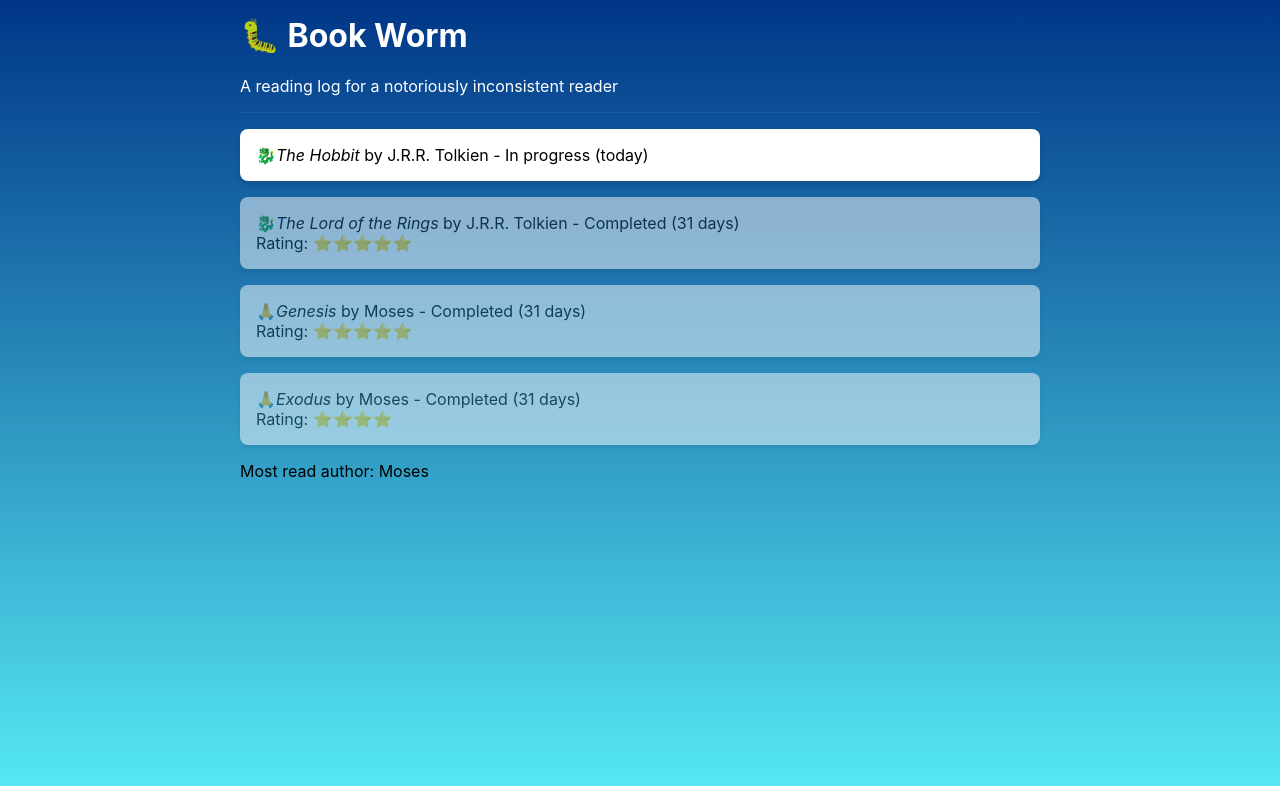
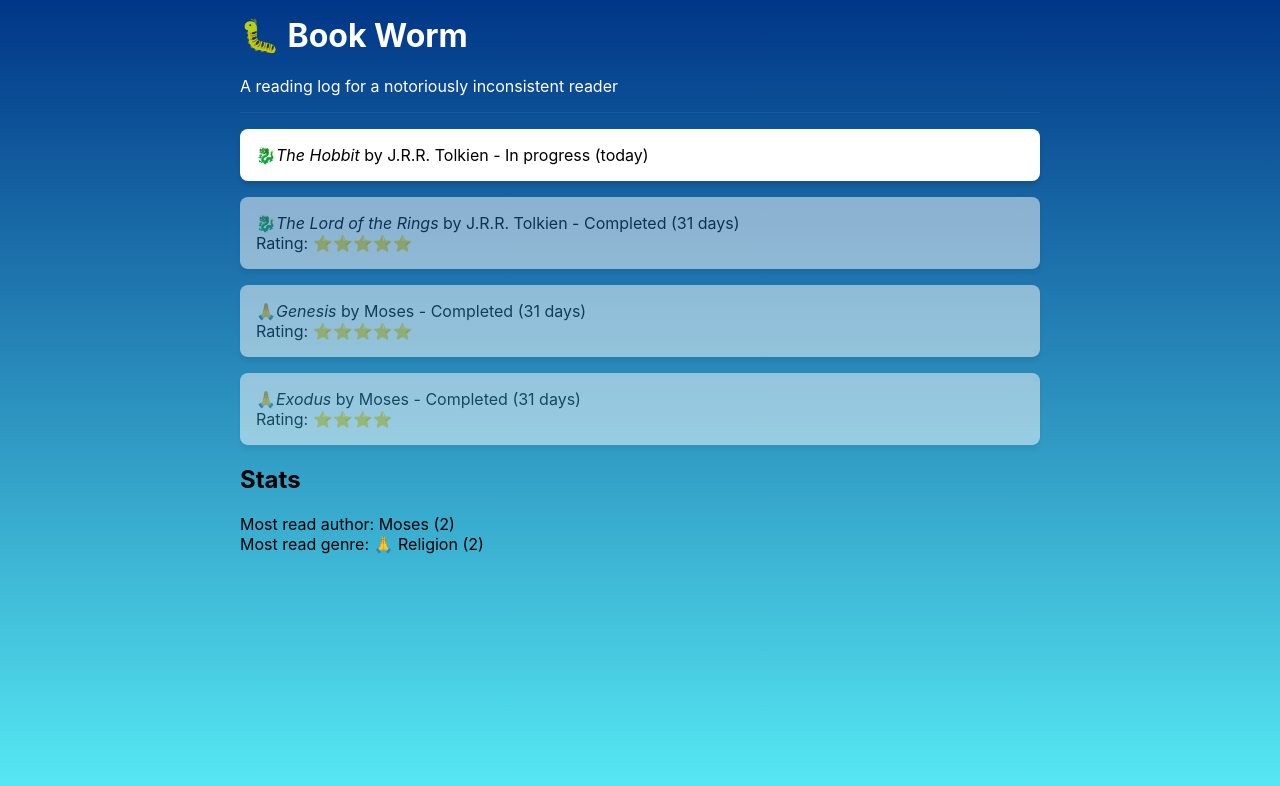
Before and after one commit to SeanMcP/book-worm, a React (Create React App) app: page / in a window 1280 px wide. Shown: the top 786 px of the page. Built offline with nearby package versions, Linux system fonts and the light colour scheme.

Commit message:
Convert Most > Stats

```diff
--- a/package.json
+++ b/package.json
@@ -6,10 +6,12 @@
     "@emotion/core": "^10.0.1",
     "@emotion/styled": "^10.0.1",
     "@types/jest": "^23.3.10",
+    "@types/lodash": "^4.14.118",
     "@types/node": "^10.12.11",
     "@types/react": "^16.7.11",
     "@types/react-dom": "^16.0.11",
     "dayjs": "^1.7.7",
+    "lodash": "^4.17.11",
     "react": "^16.6.3",
     "react-dom": "^16.6.3",
     "react-scripts": "2.1.1",
--- a/src/components/App.tsx
+++ b/src/components/App.tsx
@@ -3,7 +3,7 @@ import styled from "@emotion/styled";
 
 import BookList from "./BookList";
 import Header from "./Header";
-import Most from "./Most";
+import Stats from "./Stats";
 
 import { BookInt } from './Book';
 
@@ -41,7 +41,7 @@ class App extends Component {
                 <StyledDiv>
                     <Header />
                     <BookList books={this.state.books} />
-                    <Most completed={this.state.completed} />
+                    <Stats completed={this.state.completed} />
                 </StyledDiv>
             </StyledBody>
         );
--- a/src/components/Book.tsx
+++ b/src/components/Book.tsx
@@ -13,8 +13,6 @@ export interface BookInt {
     genre: string;
     comments: string;
     rating: number;
-    wouldRecommend: boolean;
-    haveReadBefore: boolean;
 }
 
 interface StyledLiInt {
--- a/src/components/Most.tsx
+++ /dev/null
@@ -1,43 +0,0 @@
-import React from "react";
-
-import { BookInt } from './Book';
-
-function findMostPopular(authors: authorsInt) {
-    let mostPopular = '';
-    let highestCount = 0;
-    for (const author in authors) {
-        const count = authors[author];
-        if (count > highestCount) {
-            highestCount = count;
-            mostPopular = author;
-        }
-    }
-    return mostPopular;
-}
-
-interface MostInt {
-    completed: Array<BookInt>
-}
-
-interface authorsInt {
-    [key: string]: number
-}
-
-const Most = (props: MostInt) => {
-    const authors: authorsInt = {};
-    props.completed.forEach((book: BookInt) => {
-        if (authors.hasOwnProperty(book.author)) {
-            authors[book.author]++;
-        } else {
-            authors[book.author] = 1;
-        }
-    });
-
-    return (
-        <div>
-            Most read author: {findMostPopular(authors)}
-        </div>
-    );
-};
-
-export default Most;
--- /dev/null
+++ b/src/components/Stats.tsx
@@ -0,0 +1,63 @@
+import React from "react";
+import { capitalize } from "lodash";
+
+import GenreIcon from "./GenreIcon";
+import { BookInt } from "./Book";
+
+interface mostPopularInt {
+    [key: string]: number;
+}
+
+export function findMostPopular(sortedObject: mostPopularInt) {
+    let mostPopular = "";
+    let highestCount = 0;
+    for (const key in sortedObject) {
+        const count = sortedObject[key];
+        if (count > highestCount) {
+            highestCount = count;
+            mostPopular = key;
+        }
+    }
+    return `${mostPopular} (${highestCount})`;
+}
+
+export function getBookPopularityByKey(
+    books: Array<BookInt>,
+    key: keyof BookInt
+) {
+    const sortedObj: mostPopularInt = {};
+    books.forEach((book: BookInt) => {
+        if (sortedObj.hasOwnProperty(book[key])) {
+            sortedObj[book[key]]++;
+        } else {
+            sortedObj[book[key]] = 1;
+        }
+    });
+    return sortedObj;
+}
+
+interface MostInt {
+    completed: Array<BookInt>;
+}
+
+function getMostPopular(books: Array<BookInt>, key: keyof BookInt) {
+    return findMostPopular(getBookPopularityByKey(books, key));
+}
+
+const Stats = (props: MostInt) => {
+    const mostAuthor = getMostPopular(props.completed, "author");
+    const mostGenre = getMostPopular(props.completed, "genre");
+    return (
+        <footer>
+            <h2>Stats</h2>
+            <div>Most read author: {mostAuthor}</div>
+            <div>
+                Most read genre:{" "}
+                <GenreIcon genre={mostGenre.slice(0, mostGenre.indexOf(" "))} />{" "}
+                {capitalize(mostGenre)}
+            </div>
+        </footer>
+    );
+};
+
+export default Stats;
```
Also changed, not shown: 1 other file (tests, documents, lock files or other folders).
